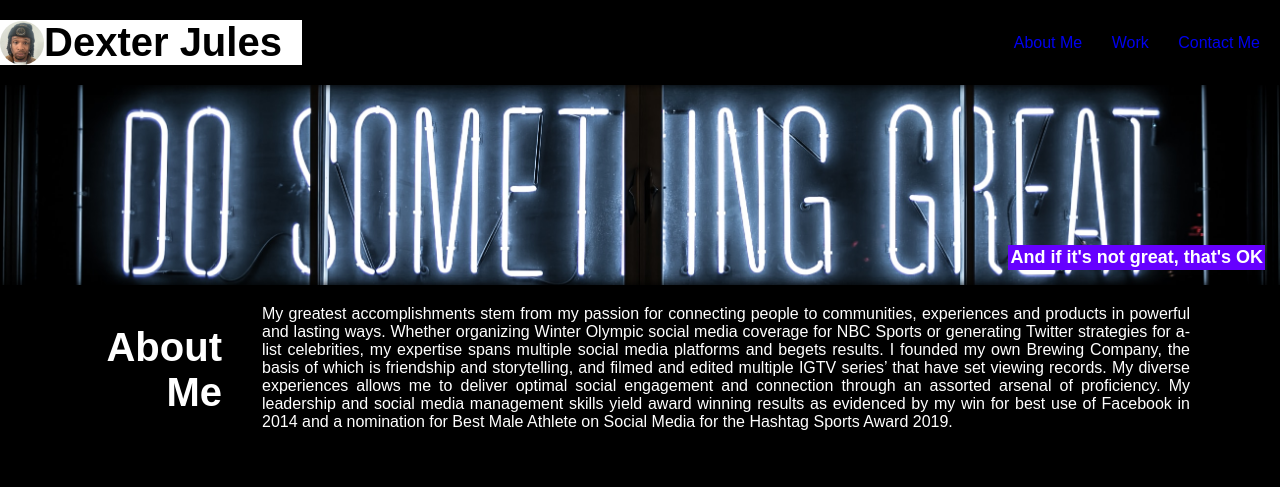
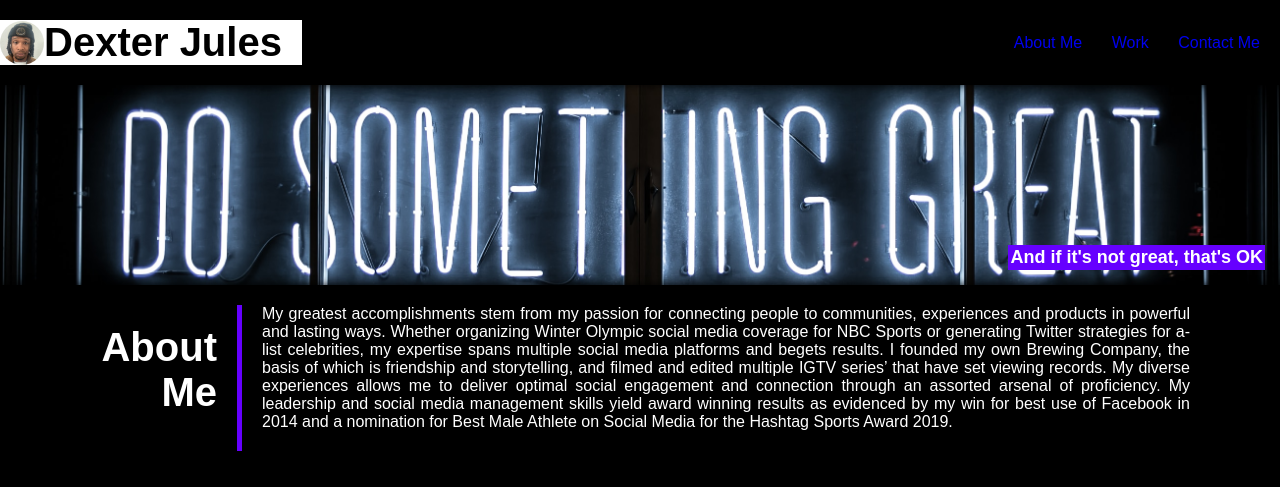
Before and after one commit to iam-dj/css-portfolio, a plain HTML site: page index.html in a window 1280 px wide. Shown: the top 487 px of the page. Drawn offline with Linux system fonts and the light colour scheme.

Commit message:
updated CSS

```diff
--- a/assets/style.css
+++ b/assets/style.css
@@ -143,7 +143,7 @@ header {
   flex: 0 0 20%;
   color: var(--alt-color);
   padding: 20px;
-  border-right: 5px solid var(--highlight-box);
+  border-right: 5px solid var(--bright);
   padding-bottom: 15px;
   margin-top: 20px;
 }
```
